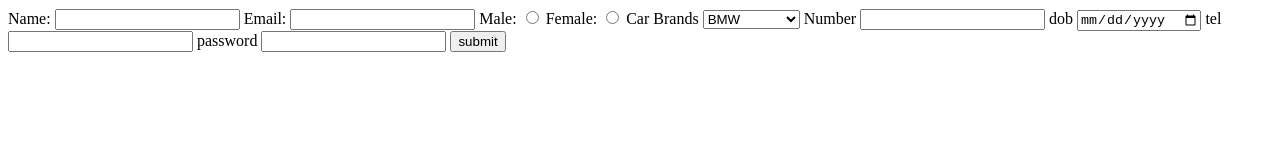
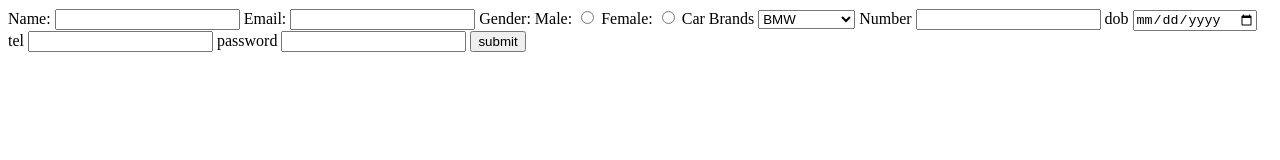
Before and after one commit to acciojob/signup-form-car-ajaykumar361, a website: page main.html in a window 1280 px wide. Drawn offline with Linux system fonts and the light colour scheme.

Commit message:
created a submission

```diff
--- a/main.html
+++ b/main.html
@@ -13,6 +13,7 @@
 		<input type="text" id="name" required>
 		<label for="email">Email:</label>
 		<input type="email" id="email" required>
+		<leber for="gender">Gender:</leber>
 		<label for="gender_m">Male:</label>
 		<input type="radio" id="gender_m" name="gender" required>
 		<label for="gender_f">Female:</label>
```
